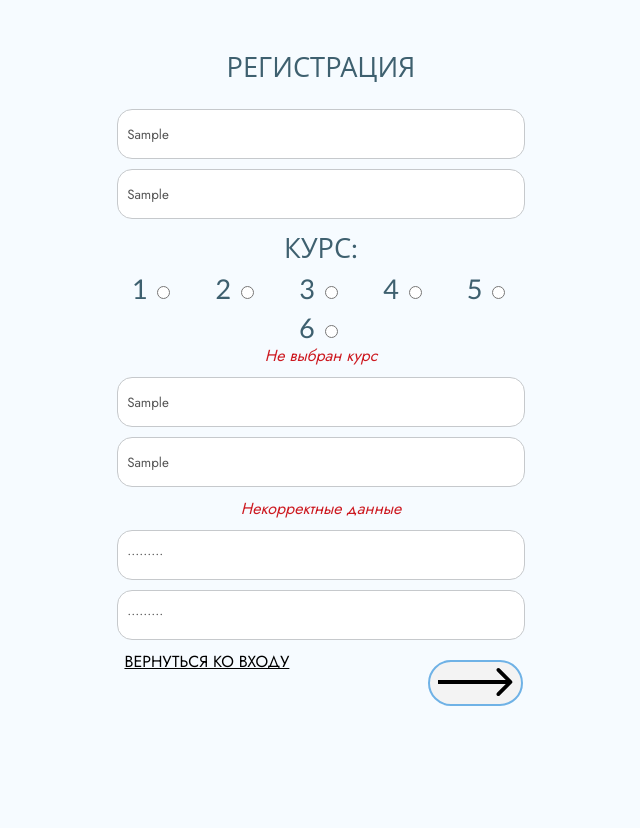
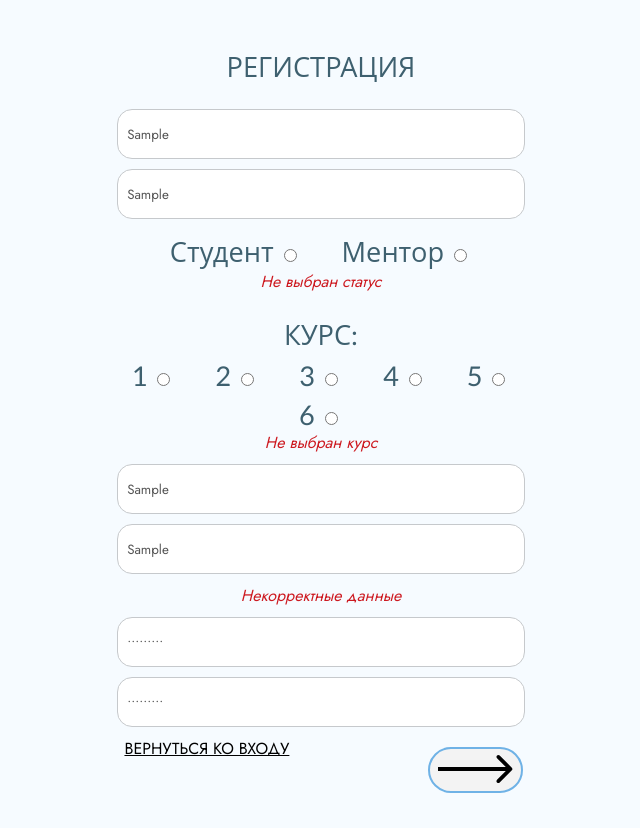
Before and after one commit to pdfmarkov/front_ict, a Vue app: page /reg in a window 1280 px wide. Both pictures are taken after typing "Sample", "Sample", "Sample", "Sample", "Sample123", "Sample123" into the empty fields and a click on the button "Зайти в аккаунт". Shown: the whole page, without its empty margins (319-959 px from the left). Before the commit the page ends 800 px from the top, so only its background shows below. Built offline with nearby package versions, Linux system fonts and the light colour scheme.

Commit message:
fix reg/login

```diff
--- a/src/components/Users_pajes/login.vue
+++ b/src/components/Users_pajes/login.vue
@@ -73,8 +73,8 @@ export default {
       }
 
       let formDataReg = {
-        email: this.email,
-        pass: this.pass,
+        login: this.email,
+        password: this.pass,
       }
 
       axios({
--- a/src/components/Users_pajes/reg.vue
+++ b/src/components/Users_pajes/reg.vue
@@ -12,6 +12,20 @@
                  v-bind:class="{'error_in_data': ($v.surname.$dirty && !$v.surname.required),
                  'in_data': true}">
 
+          <label class="selector_label">Студент</label>
+          <input class="selector" type="radio" value="student" v-model="status"
+                 :class="{invalid: ($v.status.$dirty && !$v.status.required)}">
+
+          <label class="selector_label">Ментор</label>
+          <input class="selector" type="radio" value="mentor" v-model="status"
+                 :class="{invalid: ($v.status.$dirty && !$v.status.required)}">
+
+          <div
+              class="err_message"
+              v-if="$v.status.$dirty && !$v.status.required">
+            Не выбран статус
+          </div>
+          <br/>
           <label>КУРС:</label>
           <br/>
 
@@ -112,6 +126,7 @@ export default {
     return {
       name: '',
       surname: '',
+      status: '',
       course: '',
       group: '',
       email: '',
@@ -123,6 +138,7 @@ export default {
     name: {required},
     surname: {required},
     course: {required},
+    status: {required},
     group: {required},
     email: {email, required},
     pass: {required, minLength: minLength(6)},
@@ -136,12 +152,12 @@ export default {
       }
 
       let formDataReg = {
-        name: this.name,
-        surname: this.surname,
+        firstname: this.name,
+        secondname: this.surname,
         course: this.course,
         group: this.group,
-        email: this.email,
-        pass: this.pass,
+        login: this.email,
+        password: this.pass,
       }
 
       axios({
```
